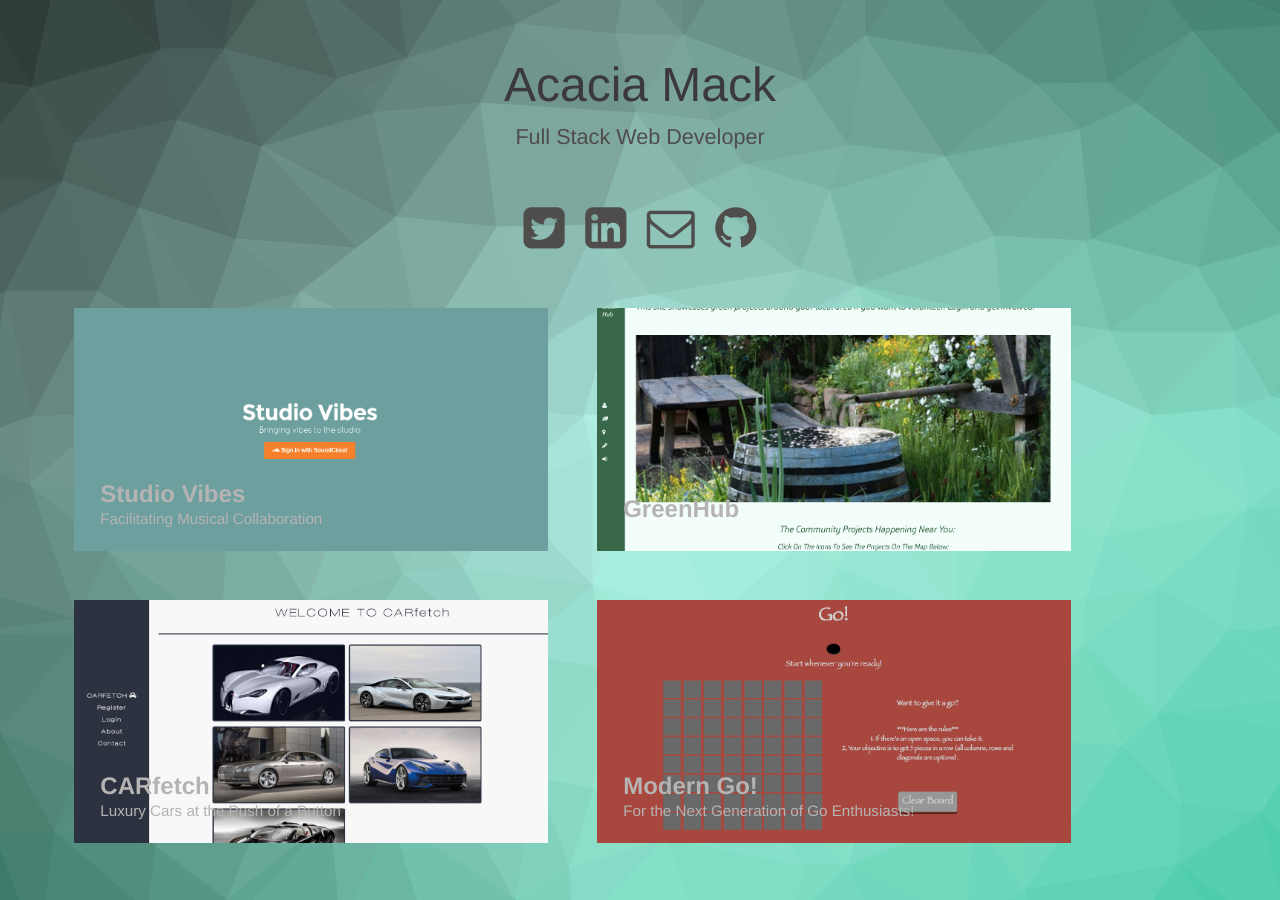
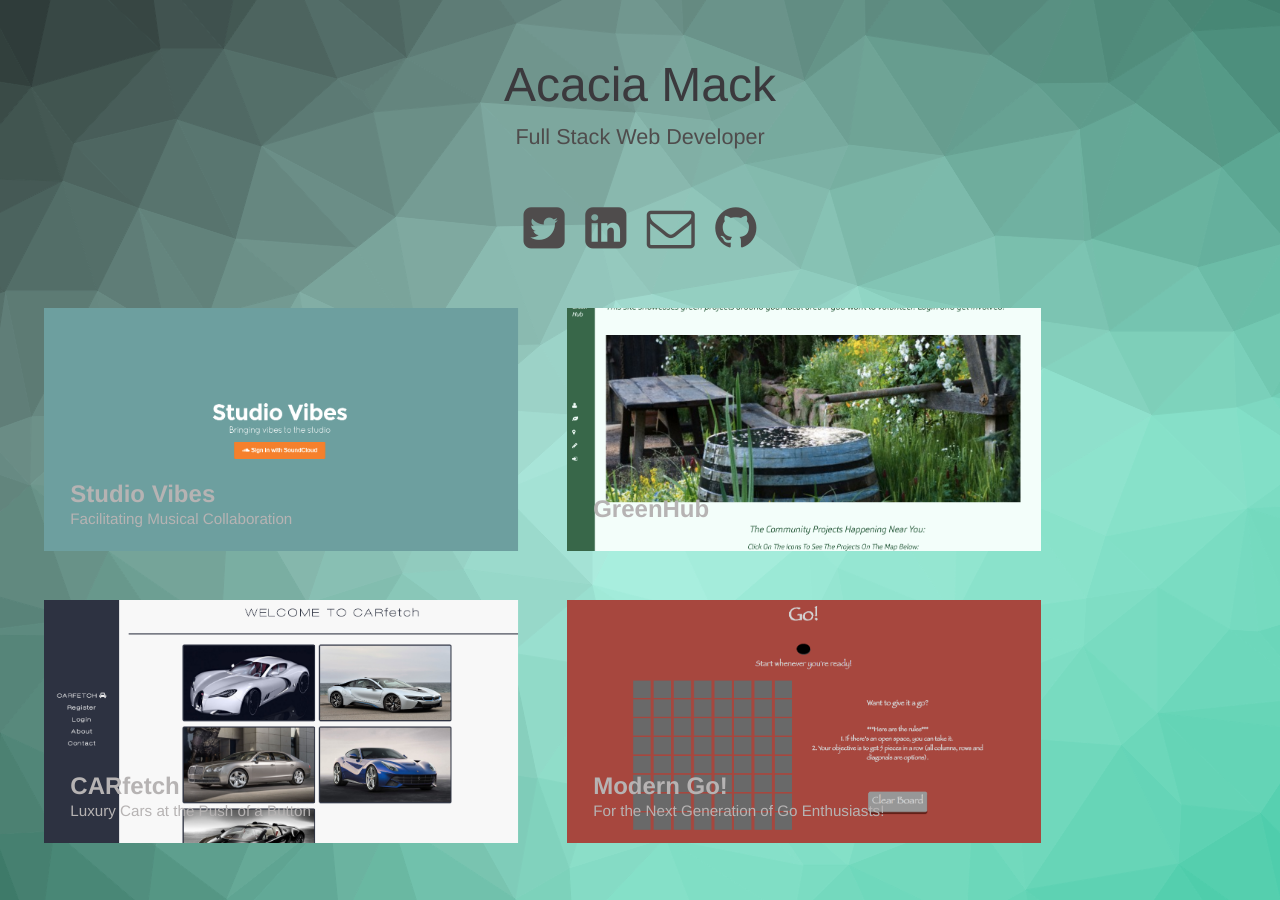
Before and after one commit to amack459/amack459.github.io, a Jekyll site: the page built from index.html, in a window 1280 px wide. Built offline with Jekyll 4.4.1, drawn with Linux system fonts in a browser that asks for light colours; nearby versions of some CDN libraries.

Commit message:
changed side margin3

```diff
--- a/css/modern-blog.css
+++ b/css/modern-blog.css
@@ -300,7 +300,7 @@ a:focus {
 	overflow: auto;
 	width: 95%;
 	max-width: 1366px;
-	margin: 0 50px;
+	margin: 0 20px;
 }
 
 @media screen and (max-width: 50em) {
```
